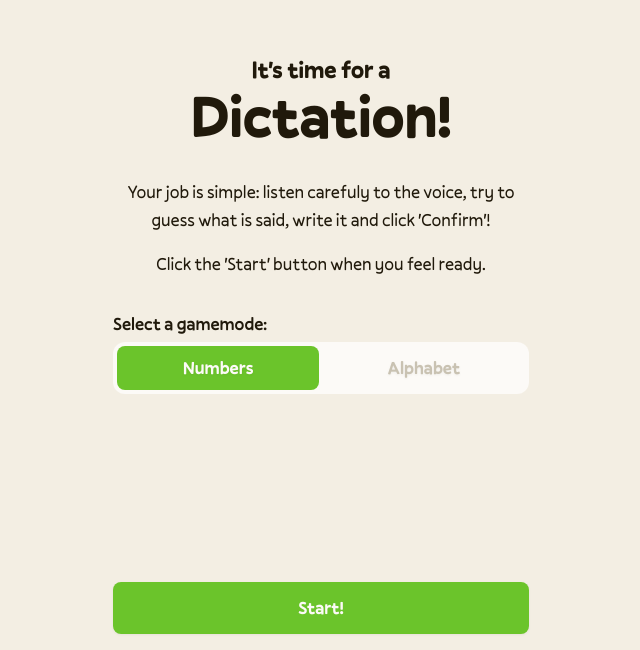
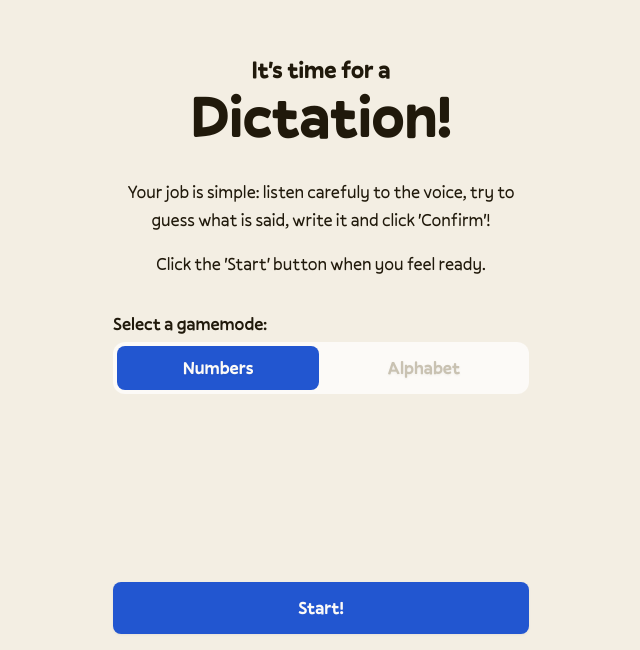
Before and after one commit to AdrienGQT/number-dictation, a React (Vite) app: page / in a window 1280 px wide. Shown: the part 150-800 px from the top of the page, without its empty margins (319-959 px from the left). Built offline with nearby package versions, Linux system fonts and the light colour scheme.

Commit message:
feat/color-changes

```diff
--- a/src/components/MainButton.tsx
+++ b/src/components/MainButton.tsx
@@ -21,7 +21,7 @@ export default function MainButton({
                       }
                     : undefined
             }
-            className="bg-forest-500 font-pally font-semibold pl-3 pr-3 pt-2 pb-2 rounded-lg text-lg text-base-050 border-4 border-transparent hover:border-forest-400 drop-shadow-xs cursor-pointer"
+            className="bg-ocean-500 font-pally font-semibold pl-3 pr-3 pt-2 pb-2 rounded-lg text-lg text-base-050 border-4 border-transparent hover:border-ocean-400 drop-shadow-xs cursor-pointer"
         >
             {children}
         </button>
--- a/src/components/ProgressBar.tsx
+++ b/src/components/ProgressBar.tsx
@@ -25,7 +25,7 @@ export default function ProgressBar({ index, max }: props) {
             <div className="w-full h-3 bg-base-050 rounded-xl flex drop-shadow-xs overflow-hidden">
                 <div
                     ref={progressBarRef}
-                    className="bg-forest-500 rounded-xl min-w-3"
+                    className="bg-ocean-500 rounded-xl min-w-3"
                 ></div>
             </div>
         </div>
--- a/src/components/Switch.tsx
+++ b/src/components/Switch.tsx
@@ -30,7 +30,7 @@ export default function Switch({
                         absolute top-1 left-1
                         w-[calc(50%-6px)]
                         h-[calc(100%-8px)]
-                        rounded-lg bg-forest-500
+                        rounded-lg bg-ocean-500
                         transition-left duration-200 ease-playful
                     "
                 style={{ left: isSecondOptionSelected ? "calc(50% + 2px)" : "4px" }}
```
